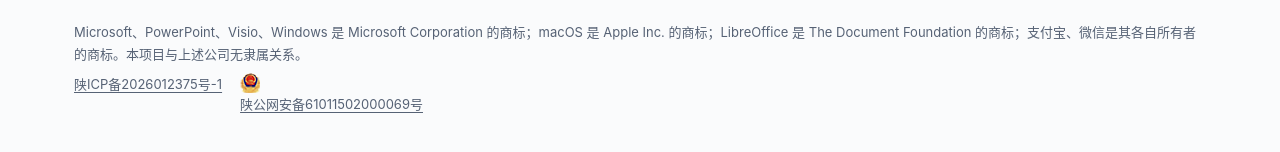
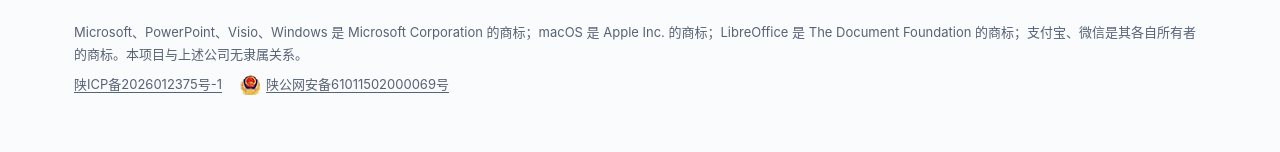
Before and after one commit to vluckyzhang/VecStamp, a plain HTML site: page website/index.html in a window 1280 px wide. Shown: the part 6870-7022 px from the top of the page. Drawn offline with Linux system fonts and the light colour scheme.

Commit message:
保持公安备案图标与备案号同行

```diff
--- a/website/index.html
+++ b/website/index.html
@@ -364,7 +364,8 @@
 footer a { color: var(--muted); }
 footer a:hover { color: var(--ink); }
 .legal { grid-column: 1 / -1; font-size: 13px; line-height: 1.7; }
-#police img { width: 20px; height: 20px; margin-right: 6px; vertical-align: -4px; }
+#police:not([hidden]) { display: inline-flex; align-items: center; gap: 6px; white-space: nowrap; }
+#police img { flex: 0 0 20px; width: 20px; height: 20px; }
 .beian { display: flex; flex-wrap: wrap; gap: 6px 18px; margin-top: 8px; }
 .beian a[hidden] { display: none; }
 @media (max-width: 720px) { footer .wrap { grid-template-columns: 1fr; } }
```
